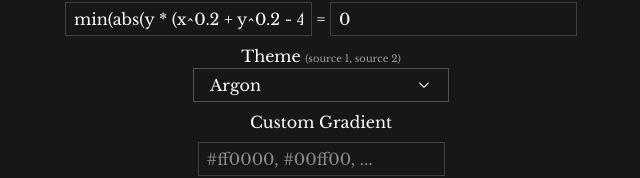
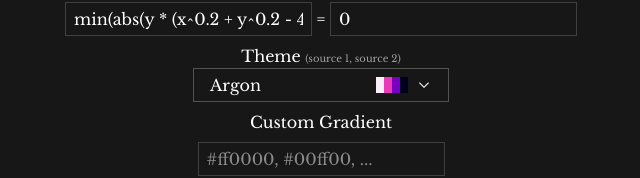
Before and after one commit to ChakornK/equation-vis, a Vue app: page / in a window 1280 px wide. Shown: the part 182-360 px from the top of the page, without its empty margins (319-959 px from the left). Built offline with nearby package versions, Linux system fonts and the light colour scheme.

Commit message:
feat: add preview color to dropdown

```diff
--- a/src/components/ThemeDropdown.vue
+++ b/src/components/ThemeDropdown.vue
@@ -2,10 +2,11 @@
 import { computed, ref } from "vue";
 import CarbonChevronDown from "~icons/carbon/chevron-down";
 
-const { itemMap, modelValue, disabled } = defineProps<{
+const { itemMap, modelValue, disabled, currentTheme } = defineProps<{
   itemMap: Record<string, string[]>;
   modelValue: string;
   disabled?: boolean;
+  currentTheme?: string[];
 }>();
 const emit = defineEmits(["update:modelValue"]);
 
@@ -21,7 +22,8 @@ const listVisible = ref(false);
       <p>{{ selectedName }}</p>
       <div class="flex gap-2">
         <div class="flex items-stretch">
-          <div v-for="color in modelValue" :style="{ background: color }" class="h-4 w-2"></div>
+          <div v-for="color in (disabled ? currentTheme : itemMap[selectedName])" :style="{ background: color }"
+            class="h-4 w-2"></div>
         </div>
         <CarbonChevronDown class="h-4 w-4" />
       </div>
```
